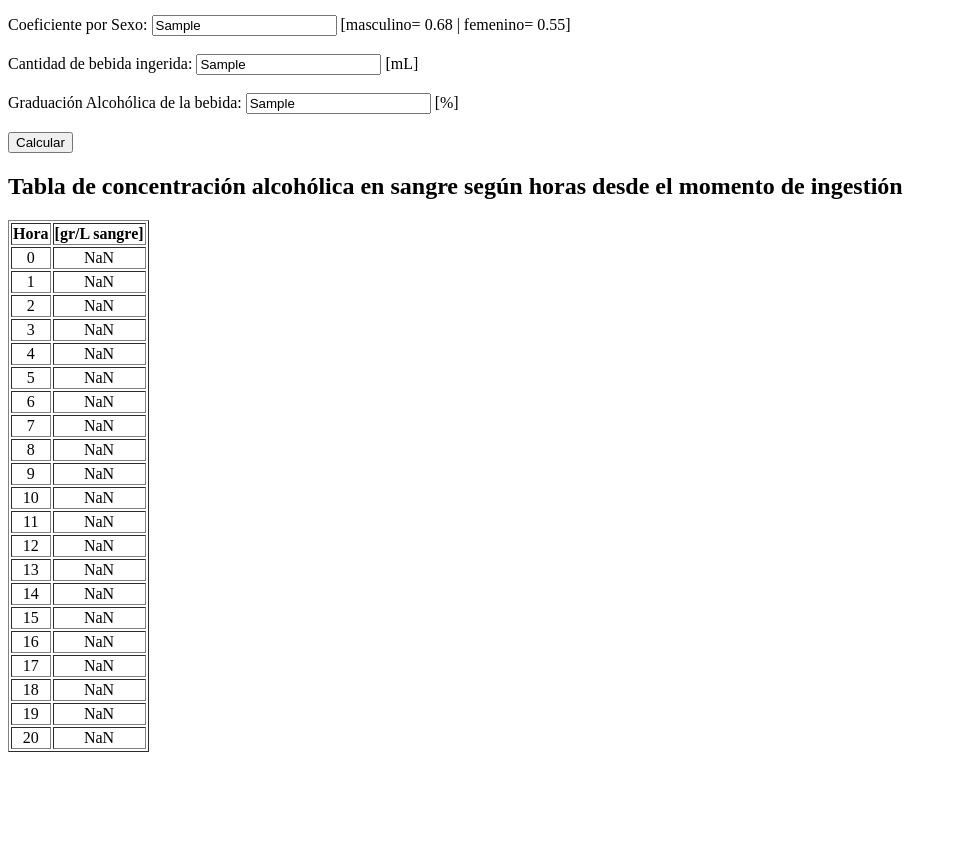
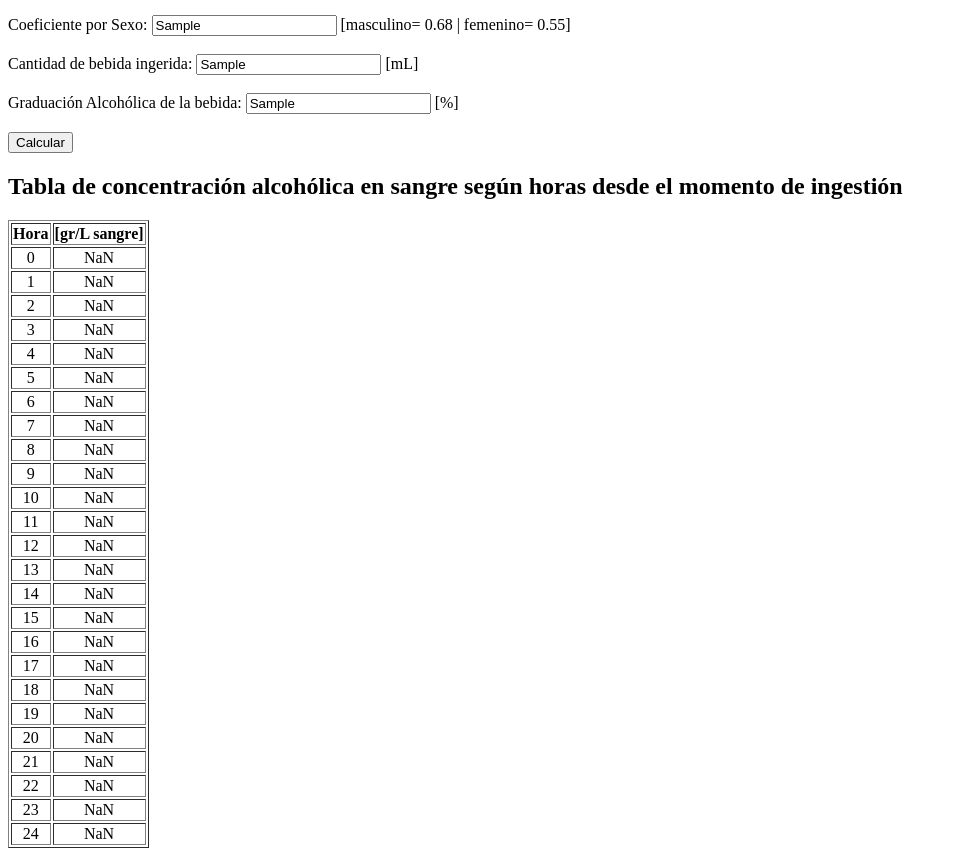
Before and after one commit to EDabbah/widmark, a plain HTML site: page index.html in a window 1280 px wide. Both pictures are taken after typing "Sample", "Sample", "Sample", "Sample" into the empty fields and a click on the button "Calcular". Shown: the part 90-946 px from the top of the page, without its empty margins (0-957 px from the left). Before the commit the page ends 850 px from the top, so only its background shows below. Drawn offline with Linux system fonts and the light colour scheme.

Commit message:
Actualizar index.html

```diff
--- a/index.html
+++ b/index.html
@@ -54,7 +54,7 @@
 			var tabla = "<h2>Tabla de concentración alcohólica en sangre según horas desde el momento de ingestión</h2><table border='1'><tr><th>Hora</th><th>[gr/L sangre]</th></tr>";
 			var concentracionInicial=(CantBebida*graduacion/100*0.8)/( peso*CoefSex);
 			var resultado =1000;
-			for(var i = 0; i <= 20 && resultado!=0; i++) {
+			for(var i = 0; i <= 24 && resultado!=0; i++) {
 				resultado = concentracionInicial - i*0.15;
 				if (resultado<0) { resultado=0 };
 				tabla += "<tr><td>" + i + "</td><td>" + resultado.toFixed(2) + "</td></tr>";
```
